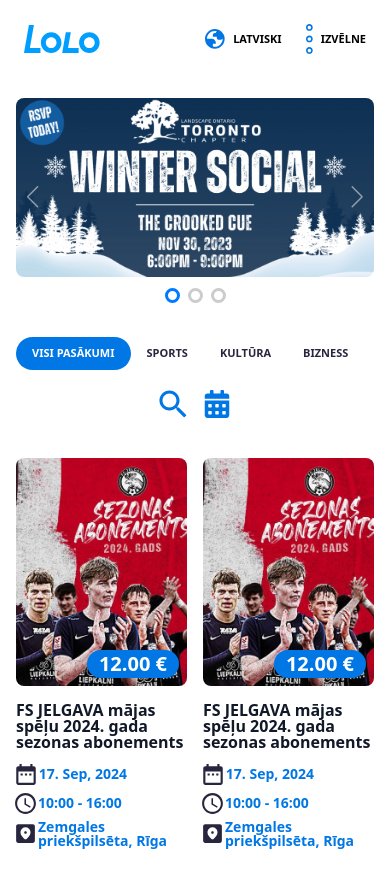
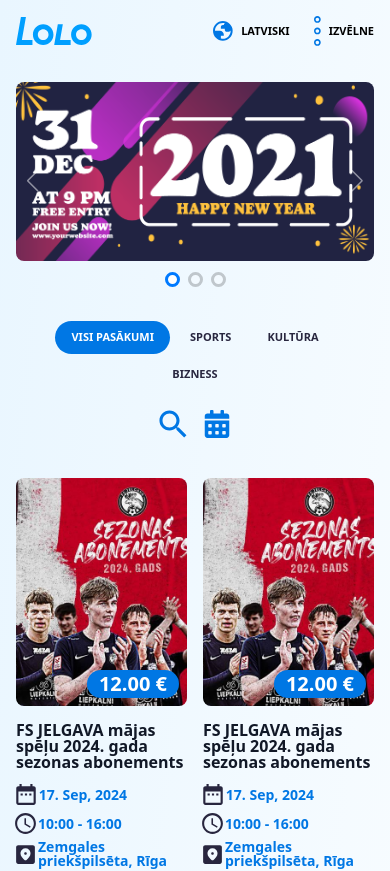
Before and after one commit to artiscodars/lolo.id, a website: page index.html in a window 390 px wide. Shown: the top 871 px of the page. Drawn offline with Linux system fonts and the light colour scheme.

Commit message:
slipejam

```diff
--- a/index.html
+++ b/index.html
@@ -6,9 +6,10 @@
     <link href="style.css" rel="stylesheet" />
     <script src="src/js/swiper.js"></script>
  </head>
-  <body>
-    <header class="bg-white sticky top-0 z-10 mb-5"  id="header">
-      <nav class="mx-auto flex items-center justify-between p-6 lg:px-8">
+  <body class="bg-gradient-to-br from-color-brand-lightest to-white">
+    <header class="sticky top-0 z-10 mb-5"  id="header">
+      <div class="absolute top-0 left-0 right-0 bottom-0 z-0 transition-all duration-500 ease-in-out" id="navbg"></div>
+      <nav class="mx-auto flex items-center justify-between p-4 sm:p-6 lg:px-8 z-1 relative">
         <a href="#" class="-m-1.5 p-1.5">
           <span class="sr-only">LOLO</span>
           <img class="h-7 sm:h-10 w-auto" src="src/images/logo.svg" alt="" />
@@ -44,7 +45,7 @@
       <div class="swiper-wrapper pb-10">
        <div class="swiper-slide">
          <div class="m-auto flex-none  max-h-[770px] aspect-[2/1] rounded-lg overflow-hidden">
-          <img src="src/images/baneris.jpg" alt="Banner 1" class="w-full h-full object-cover" />
+          <img src="src/images/bb.png" alt="Banner 1" class="w-full h-full object-cover" />
          </div>
        </div>
        <div class="swiper-slide">
@@ -75,7 +76,7 @@
       class="mx-auto lg:max-w-8xl flex flex-wrap justify-between items-center"
     >
       <div>
-        <div class="flex flex-wrap sm:flex-1 justify-center sm:justify-start gap-x-0 gap-y-1 uppercase text-[11px] sm:text-sm">
+        <div class="flex flex-wrap sm:flex-1 justify-center sm:justify-start gap-x-1 gap-y-1 uppercase text-[11px] sm:text-sm">
           <a
             href="#"
             class="block text-center text-white bg-primary font-bold py-2 px-4 rounded-full hover:bg-primary-darker"
@@ -85,21 +86,21 @@
 
           <a
             href="#"
-            class="block text-center text-secondary bg-white font-bold py-2 px-4 rounded-full hover:bg-neutral-2"
+            class="block text-center text-secondary  font-bold py-2 px-4 rounded-full hover:bg-neutral-3"
           >
             Sports</a
           >
 
           <a
             href="#"
-            class="block text-center text-secondary bg-white font-bold py-2 px-4 rounded-full hover:bg-neutral-2"
+            class="block text-center text-secondary font-bold py-2 px-4 rounded-full hover:bg-neutral-3"
           >
             Kultūra</a
           >
 
           <a
             href="#"
-            class="block text-center text-secondary bg-white font-bold py-2 px-4 rounded-full hover:bg-neutral-2"
+            class="block text-center text-secondary  font-bold py-2 px-4 rounded-full hover:bg-neutral-3"
           >
             Bizness</a
           >
@@ -127,7 +128,7 @@
 
     <!--pasakumi-->
 
-    <div class="bg-white pb-10 px-4 py-10">
+    <div class=" pb-10 px-4 py-10">
       <div class="mx-auto lg:max-w-8xl">
         <div
           class="grid grid-cols-2 gap-x-4 gap-y-12 sm:grid-cols-2 md:grid-cols-3 sm:gap-x-6 lg:grid-cols-6 xl:gap-x-10"
@@ -435,7 +436,7 @@
 
     <!-- pakalpojumi un abonementi -->
 
-    <div class="bg-white py-10 px-4">
+    <div class=" py-10 px-4">
       <div class="mx-auto lg:max-w-5xl">
         <div class="grid grid-cols-1 sm:grid-cols-2 gap-6">
           <!-- Banner 1 -->
@@ -486,7 +487,7 @@
 
     <!-- CTA -->
 
-    <div class="bg-white py-10 px-4">
+    <div class=" py-10 px-4">
 
 
 
@@ -624,7 +625,7 @@
     <!-- footer -->
 
     <footer>
-      <div class="bg-gradient-to-b from-white to-gray-100 w-full py-10">
+      <div class="bg-gradient-to-b from-white to-neutral-1 w-full py-10">
         <div class="container mx-auto px-4">
           <!-- Row 1: Logo -->
           <div class="flex justify-center mb-3">
@@ -666,8 +667,9 @@
         </div>
       </div>
 
+      <div class="bg-white px-4">
       <div
-        class="mx-auto max-w-3xl px-4 sm:px-6 lg:px-8 bg-white rounded-lg py-10 text-center"
+        class="mx-auto max-w-3xl  sm:px-6 lg:px-8 bg-white rounded-lg py-10 text-center"
       >
         <img
           src="src/images/LIAA.png"
@@ -680,6 +682,7 @@
           līdzfinansē Eiropas Reģionālās attīstības fonds.
         </div>
       </div>
+    </div>
     </footer>
 
     <!-- footer END -->
@@ -690,7 +693,7 @@
 
 <!-- menu -->
 
-<div id="menu" class="bg-white fixed top-0 left-0 right-0 bottom-0 z-50 transform -translate-y-full transition-transform duration-300 ease-in-out p-5 md:p-10">
+<div id="menu" class="bg-gradient-to-b from-color-brand-lightest to-white fixed top-0 left-0 right-0 bottom-0 z-50 transform -translate-y-full transition-transform duration-300 ease-in-out p-5 md:p-10">
 
   <div class="flex justify-between items-center ">
     <a href="#" class="-m-1.5 p-1.5">
@@ -811,14 +814,16 @@
 
 <script>
   document.addEventListener('DOMContentLoaded', function () {
-    const header = document.getElementById('header');
-    const shadowClass = 'shadow-md'; // Tailwind shadow class
+    const header = document.getElementById('navbg');
+    const shadowClass = 'shadow-md';
+    const bgClass = 'bg-white';
+    const transparentClass = 'opacity-[97%]';
 
     function toggleShadow() {
       if (window.scrollY > 0) {
-        header.classList.add(shadowClass);
+        header.classList.add(shadowClass, bgClass, transparentClass);
       } else {
-        header.classList.remove(shadowClass);
+        header.classList.remove(shadowClass, bgClass, transparentClass);
       }
     }
 
--- a/tailwind.config.js
+++ b/tailwind.config.js
@@ -3,6 +3,9 @@
   content: ["./index.html", "./src/**/*.{html,js}"],
   theme: {
     extend: {
+      backgroundImage: {
+        'gradient-45deg': 'linear-gradient(45deg, var(--tw-gradient-stops))',
+      },
       maxWidth: {
         '8xl': '96rem',
       },
```
Also changed, not shown: src/images/bb.png (added), style.css, 1 other file.
